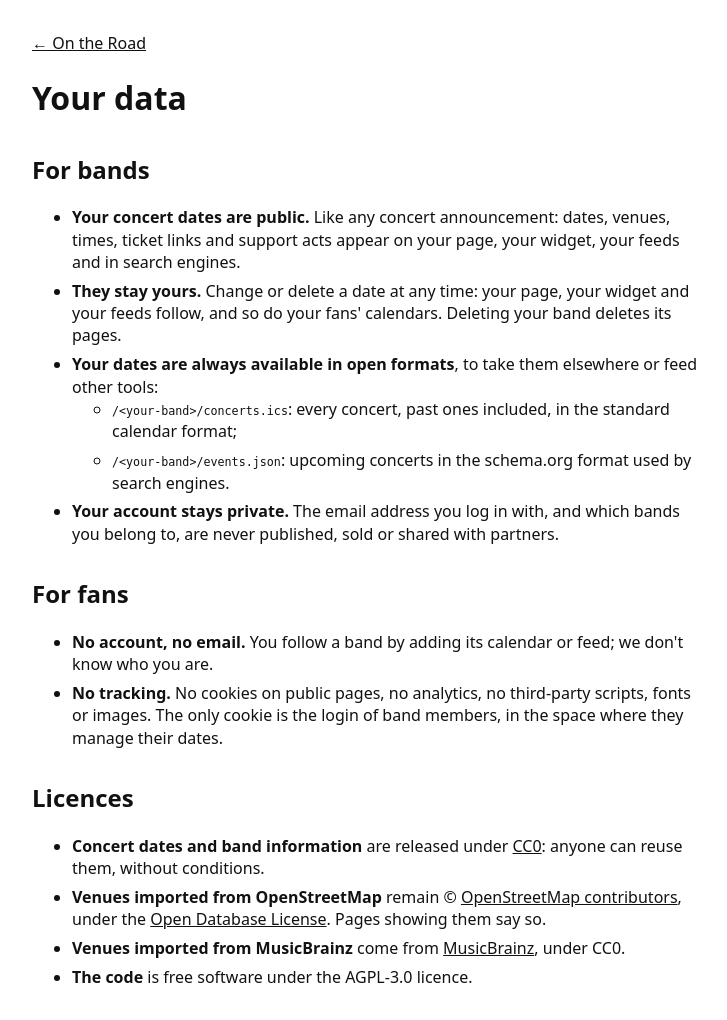
After one commit to Rainbowman-htfm/OnTheRoad, a Django app: template concerts/templates/concerts/data.html in a window 1280 px wide. The commit adds this page. Shown: the whole page, without its empty margins (272-999 px from the left). Run offline with Django 5.2, Linux system fonts and the light colour scheme; the template is opened without the code that fills it, so the values that code supplies are empty.

Commit message:
"Your data" page: what is public, what stays private, and the licences
Dates and band information are CC0, venues from OpenStreetMap stay ODbL.
Bands find their dates in concerts.ics and events.json. Linked from the
home page and every band page.

Co-Authored-By: Claude Opus 5.5 <noreply@anthropic.com>

```diff
--- a/concerts/templates/concerts/band_page.html
+++ b/concerts/templates/concerts/band_page.html
@@ -29,6 +29,7 @@ footer { opacity: .7; }
 <footer><p>{% for url, label in links %}<a href="{{ url }}" rel="me noopener">{{ label }}</a>{% if not forloop.last %} · {% endif %}{% endfor %}</p></footer>
 {% endif %}
 {% include "concerts/_osm_credit.html" %}
+<p class="credit"><a href="../data.html">Your data</a> · <a href="../">On the Road</a></p>
 {% include "concerts/_near_me.html" %}
 </body>
 </html>
--- /dev/null
+++ b/concerts/templates/concerts/data.html
@@ -0,0 +1,50 @@
+<!doctype html>
+<html lang="en">
+<head>
+<meta charset="utf-8">
+<meta name="viewport" content="width=device-width, initial-scale=1">
+<title>Your data – On the Road</title>
+<meta name="description" content="What is public, what stays private, and under which licences.">
+{% include "concerts/_style.html" %}
+<style>
+body { max-width: 42rem; margin: 0 auto; padding: 1rem; }
+h2 { margin-top: 2rem; }
+li { margin-bottom: .4rem; }
+code { font-size: .9em; }
+</style>
+</head>
+<body>
+<p><a href="./">← On the Road</a></p>
+<h1>Your data</h1>
+
+<h2>For bands</h2>
+<ul>
+  <li><strong>Your concert dates are public.</strong> Like any concert announcement: dates, venues, times, ticket links and support acts appear on your page, your widget, your feeds and in search engines.</li>
+  <li><strong>They stay yours.</strong> Change or delete a date at any time: your page, your widget and your feeds follow, and so do your fans' calendars. Deleting your band deletes its pages.</li>
+  <li><strong>Your dates are always available in open formats</strong>, to take them elsewhere or feed other tools:
+    <ul>
+      <li><code>/&lt;your-band&gt;/concerts.ics</code>: every concert, past ones included, in the standard calendar format;</li>
+      <li><code>/&lt;your-band&gt;/events.json</code>: upcoming concerts in the schema.org format used by search engines.</li>
+    </ul>
+  </li>
+  <li><strong>Your account stays private.</strong> The email address you log in with, and which bands you belong to, are never published, sold or shared with partners.</li>
+</ul>
+
+<h2>For fans</h2>
+<ul>
+  <li><strong>No account, no email.</strong> You follow a band by adding its calendar or feed; we don't know who you are.</li>
+  <li><strong>No tracking.</strong> No cookies on public pages, no analytics, no third-party scripts, fonts or images. The only cookie is the login of band members, in the space where they manage their dates.</li>
+</ul>
+
+<h2>Licences</h2>
+<ul>
+  <li><strong>Concert dates and band information</strong> are released under <a href="https://creativecommons.org/publicdomain/zero/1.0/">CC0</a>: anyone can reuse them, without conditions.</li>
+  <li><strong>Venues imported from OpenStreetMap</strong> remain © <a href="https://www.openstreetmap.org/copyright">OpenStreetMap contributors</a>, under the <a href="https://opendatacommons.org/licenses/odbl/">Open Database License</a>. Pages showing them say so.</li>
+  <li><strong>Venues imported from MusicBrainz</strong> come from <a href="https://musicbrainz.org">MusicBrainz</a>, under CC0.</li>
+  <li><strong>The code</strong> is free software under the AGPL-3.0 licence.</li>
+</ul>
+{% if contact %}
+<p>A question? <a href="mailto:{{ contact }}">Contact us</a>.</p>
+{% endif %}
+</body>
+</html>
--- a/concerts/templates/concerts/home.html
+++ b/concerts/templates/concerts/home.html
@@ -75,7 +75,7 @@ footer { margin-top: 2rem; font-size: .9em; }
 
 {% include "concerts/_osm_credit.html" %}
 <footer class="muted">
-<p>{% if contact %}<a href="mailto:{{ contact }}">Contact</a> · {% endif %}Code under the AGPL-3.0 licence · No cookies, no analytics.</p>
+<p>{% if contact %}<a href="mailto:{{ contact }}">Contact</a> · {% endif %}<a href="data.html">Your data</a> · Code under the AGPL-3.0 licence · No cookies on public pages, no analytics.</p>
 </footer>
 </body>
 </html>
```
Also changed, not shown: concerts/public.py (+5 -2 lines), tests/test_public_page.py (+8 -0 lines).
